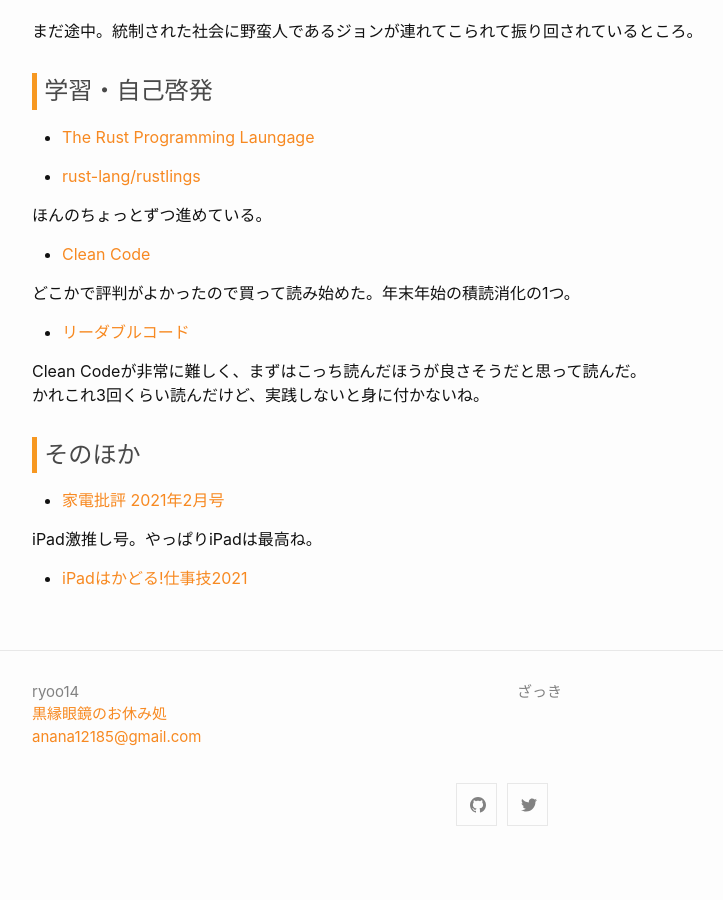
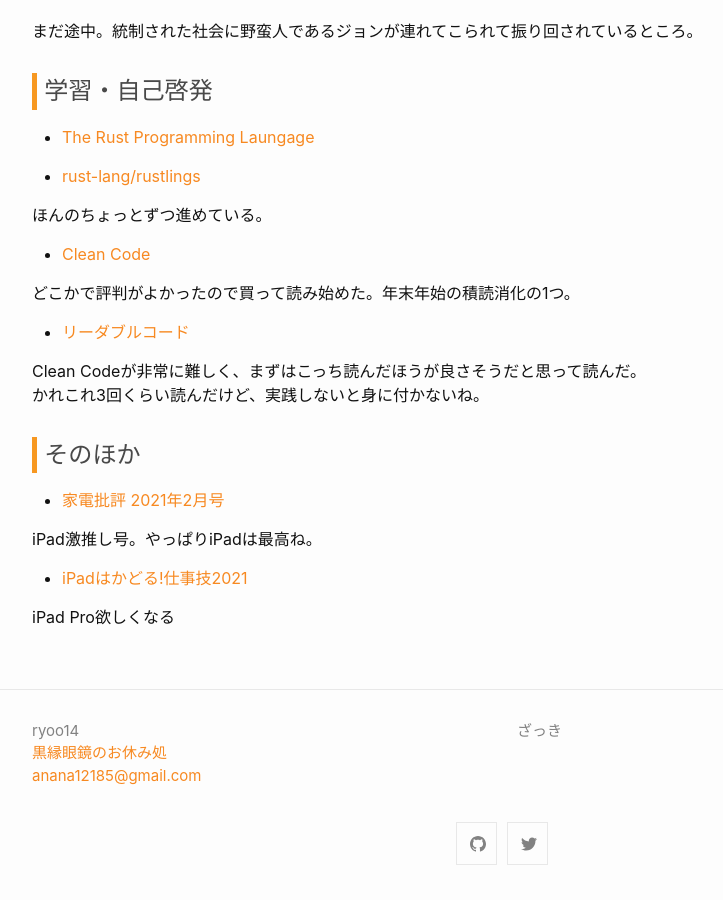
Before and after one commit to ryoo14/blog_ryoo_cc, a Jekyll site: the page built from 2021-01-31-montyly_contents.md, in a window 1280 px wide and 900 px high, scrolled down 980 px. Shown: the whole window, without its empty margins (138-861 px from the left). Built offline with Jekyll 4.4.1, drawn with Linux system fonts in a browser that asks for light colours; before the commit the page ends 1841 px from its top, so only the background shows below that.

Commit message:
20210125

```diff
--- a/2021-01-31-montyly_contents.md
+++ b/2021-01-31-montyly_contents.md
@@ -65,3 +65,5 @@ Clean Codeが非常に難しく、まずはこっち読んだほうが良さそ
 iPad激推し号。やっぱりiPadは最高ね。
 
 - [iPadはかどる!仕事技2021](https://amzn.to/356S8oF)
+
+iPad Pro欲しくなる
```
